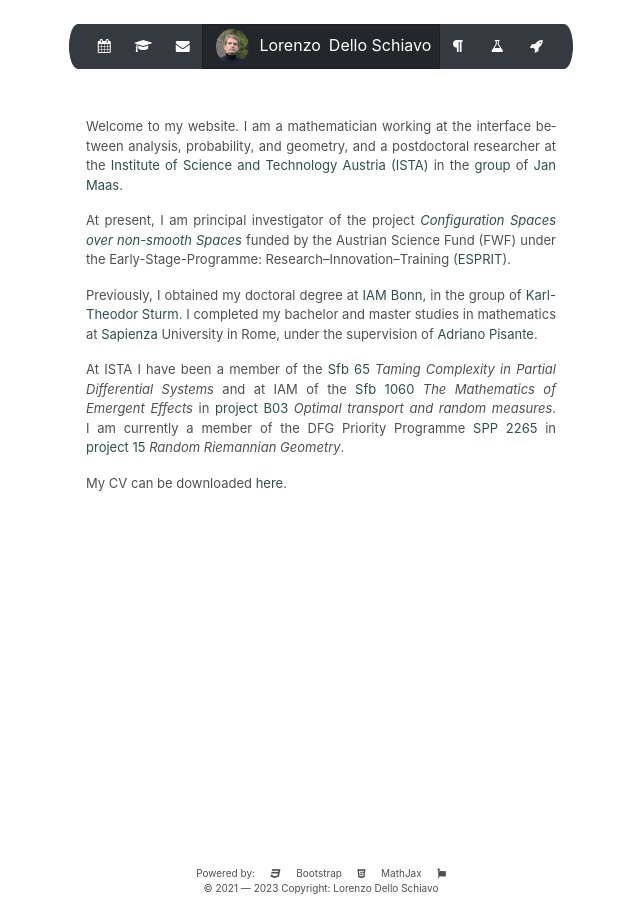
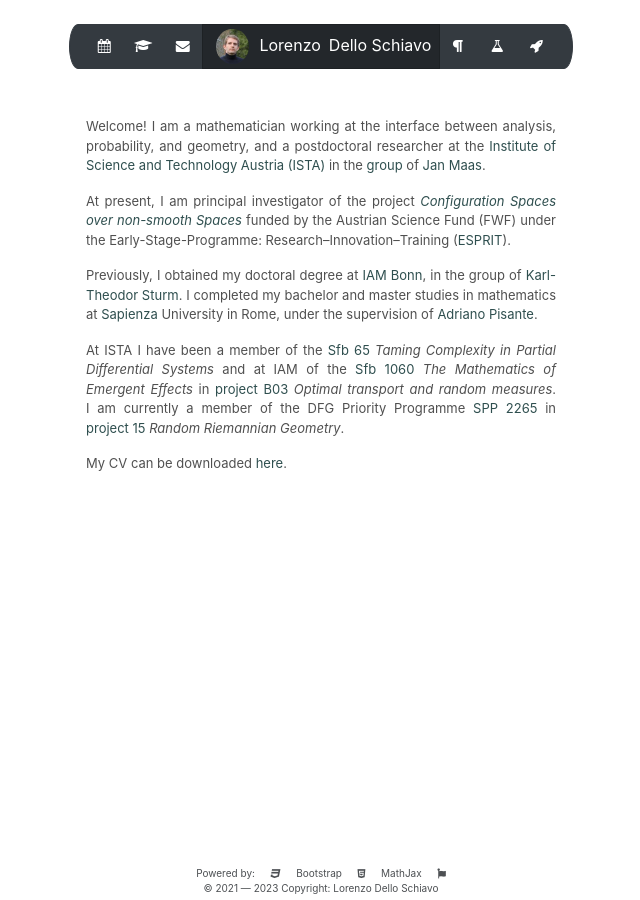
Before and after one commit to lzdsmath/lzdsmath.github.io, a Jekyll site: the page index.html, which Jekyll copies as it is, in a window 1280 px wide. Shown: the whole page, without its empty margins (319-959 px from the left). Built offline with Jekyll 4.4.1, drawn with Linux system fonts in a browser that asks for light colours; formulas are drawn with MathJax 3; a style sheet for code colours, icons or effects is not loaded.

Commit message:
Add files via upload

```diff
--- a/index.html
+++ b/index.html
@@ -356,6 +356,10 @@
                     Organizer with <a href="https://www.alexzass.com/">Alexander Zass</a>
                   </p>
                 </dd>
+              </dl>
+
+              <h6>some past events</h6>
+              <dl style="font-size:13px">
 
                 <dt>12–16/6/23</dt>
                 <dd>
@@ -372,11 +376,6 @@
                   <p class="mb-0" style="font-size: 10px">
                   </p>
                 </dd>
-
-              </dl>
-
-              <h6>some past events</h6>
-              <dl style="font-size:13px">
 
                 <dt>27–30/3/23</dt>
                 <dd>
@@ -663,7 +662,7 @@
               <!--
                 <img src="picture.png" alt="myself" style="width:200px;height:170px;margin-left:0px; float:right;">
               -->
-                Welcome to my website. I am a mathematician working at the interface between analysis, probability, and geometry, and a postdoctoral researcher at the <a href="https://ist.ac.at/en/home/" target="_blank">Institute of Science and Technology Austria (ISTA)</a> in the <a href="https://ist.ac.at/en/research/maas-group/" target="_blank">group</a> of <a href="https://www.janmaas.org/" target="_blank">Jan Maas</a>.
+                Welcome! I am a mathematician working at the interface between analysis, probability, and geometry, and a postdoctoral researcher at the <a href="https://ist.ac.at/en/home/" target="_blank">Institute of Science and Technology Austria (ISTA)</a> in the <a href="https://ist.ac.at/en/research/maas-group/" target="_blank">group</a> of <a href="https://www.janmaas.org/" target="_blank">Jan Maas</a>.
               </p>
 
               <p class="presentation-text">
```
